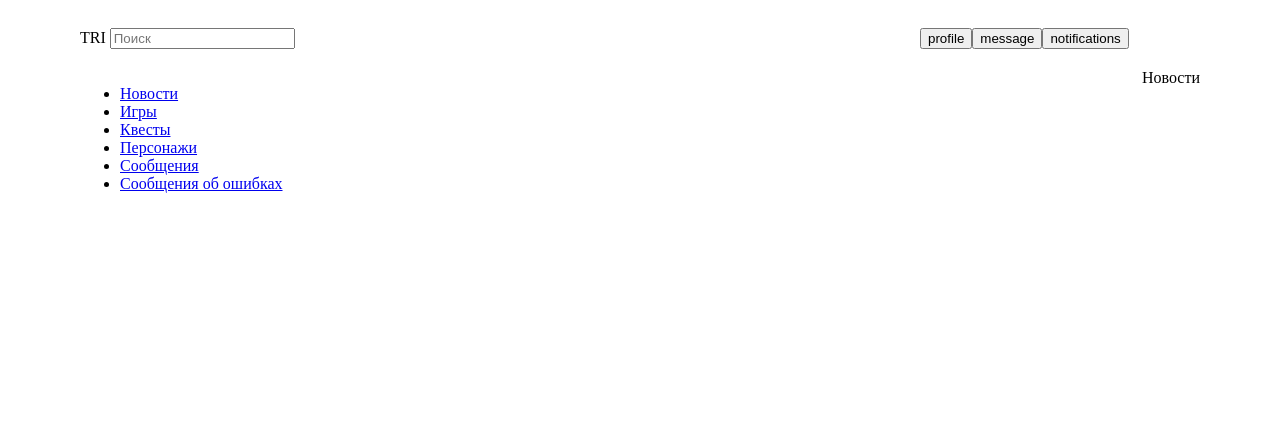
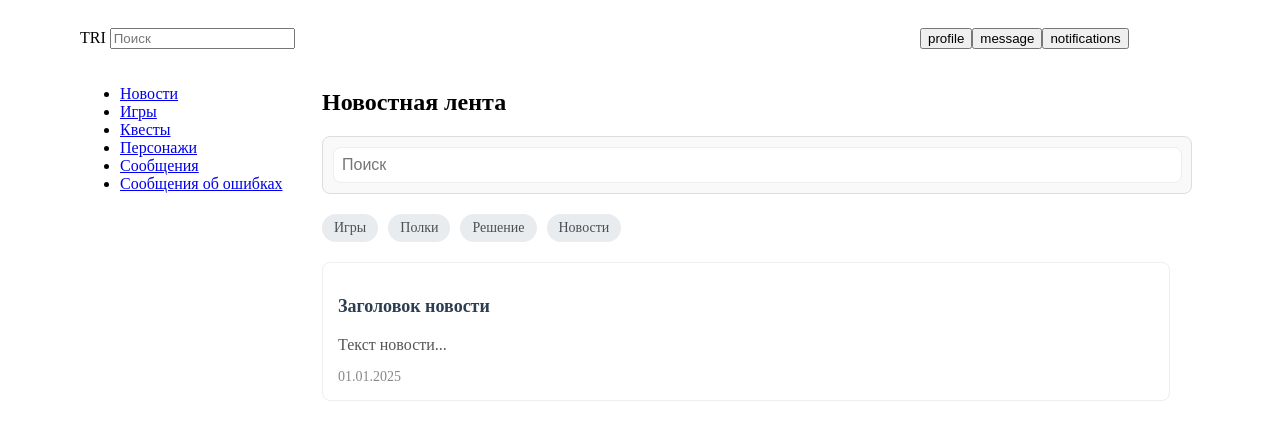
Before and after one commit to l1ng1/TRI-front, a Nuxt app in the folder TRI/: page /news in a window 1280 px wide. Shown: the top 440 px of the page. Built offline with nearby package versions, Linux system fonts and the light colour scheme.

Commit message:
сделал страницу новостей согласно wireframe

```diff
--- a/TRI/app/layouts/default.vue
+++ b/TRI/app/layouts/default.vue
@@ -74,10 +74,7 @@ function navSearch(ev){
     .cont{
         width: 1120px;
         margin: 0 auto;
-    }
-    .cont{
         display: flex;
-        justify-content: space-between;
     }
     header{
         padding: 20px 0px;
--- a/TRI/app/pages/news.vue
+++ b/TRI/app/pages/news.vue
@@ -1,3 +1,102 @@
 <template>
-    Новости
+    <section class="news">
+        <h1 class="news__title">Новостная лента</h1>
+        <div class="news__search search">
+            <label>
+                <input type="text"
+                class="search__input"
+                placeholder="Поиск">
+            </label>
+        </div>
+        <div class="news__tags tags">
+            <span class="tag">Игры</span>
+            <span class="tag">Полки</span>
+            <span class="tag">Решение</span>
+            <span class="tag">Новости</span>
+        </div>
+        <div class="news__post post">
+            <div class="post__item">
+                <h3 class="post__title">Заголовок новости</h3>
+                <p class="post__content">Текст новости...</p>
+                <span class="post__date">01.01.2025</span>
+            </div>
+        </div>
+    </section>
 </template>
+
+<style scoped>
+    .news {
+        width: 100%;
+        padding: 0 30px;
+    }
+
+    .news__title {
+        font-size: 24px;
+        margin-bottom: 20px;
+    }
+
+    .search {
+        width: 100%;
+        border: 1px solid #ddd;
+        border-radius: 8px;
+        padding: 10px;
+        margin-bottom: 20px;
+        background: #f9f9f9;
+    }
+
+    .search__input {
+        width: 98%;
+        border-radius: 8px;
+        padding: 8px;
+        border: none;
+        outline: none;
+        border: 1px solid #eee;
+        font-size: 16px;
+    }
+
+    .tags {
+        display: flex;
+        gap: 10px;
+        margin-bottom: 20px;
+        flex-wrap: wrap;
+    }
+
+    .tag {
+        padding: 6px 12px;
+        background: #e9ecef;
+        border-radius: 20px;
+        font-size: 14px;
+        color: #495057;
+        cursor: pointer;
+        transition: 0.2s;
+    }
+
+    .tag:hover {
+        background: #dee2e6;
+    }
+
+    .post {
+        border: 1px solid #eee;
+        border-radius: 8px;
+        padding: 15px;
+        margin-top: 15px;
+        background: white;
+    }
+
+    .post__title {
+        font-size: 18px;
+        margin-bottom: 10px;
+        color: #2c3e50;
+    }
+
+    .post__content {
+        color: #555;
+        line-height: 1.5;
+        margin-bottom: 10px;
+    }
+
+    .post__date {
+        color: #888;
+        font-size: 14px;
+    }
+</style>
```
